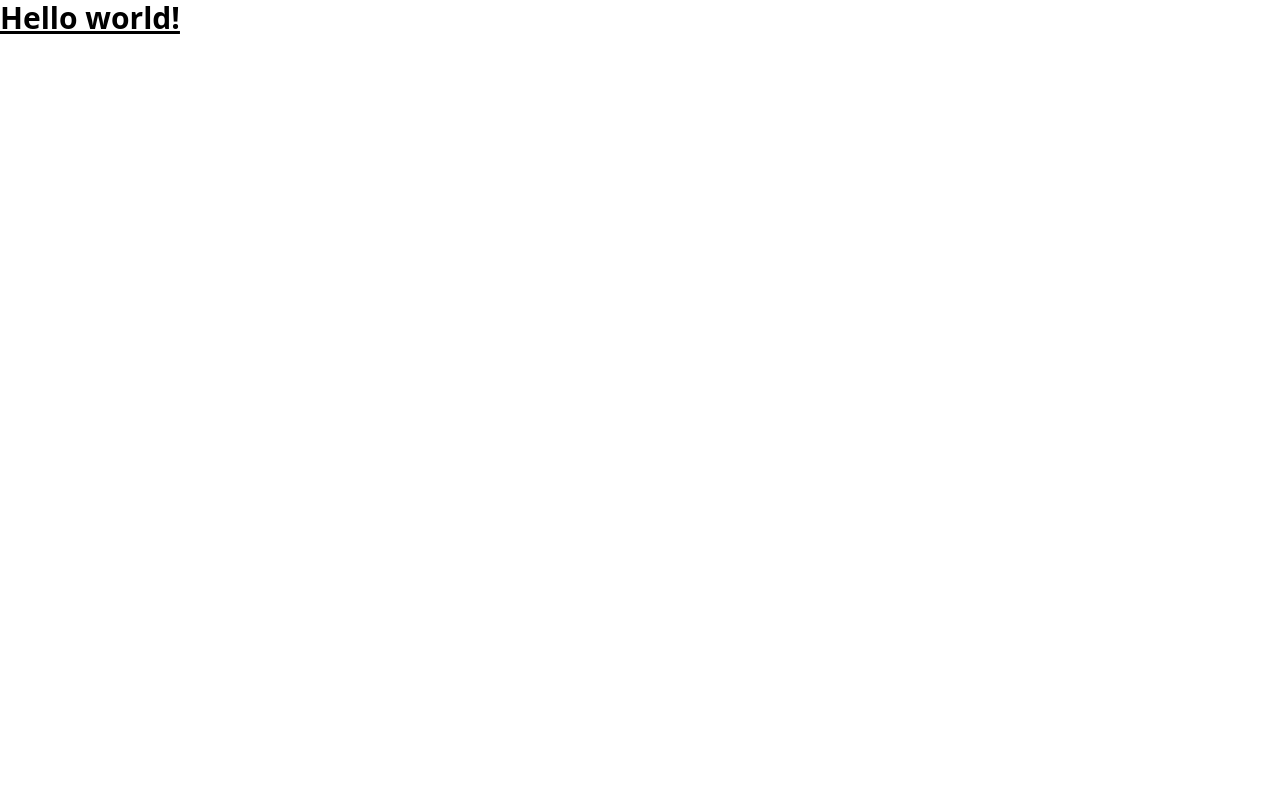
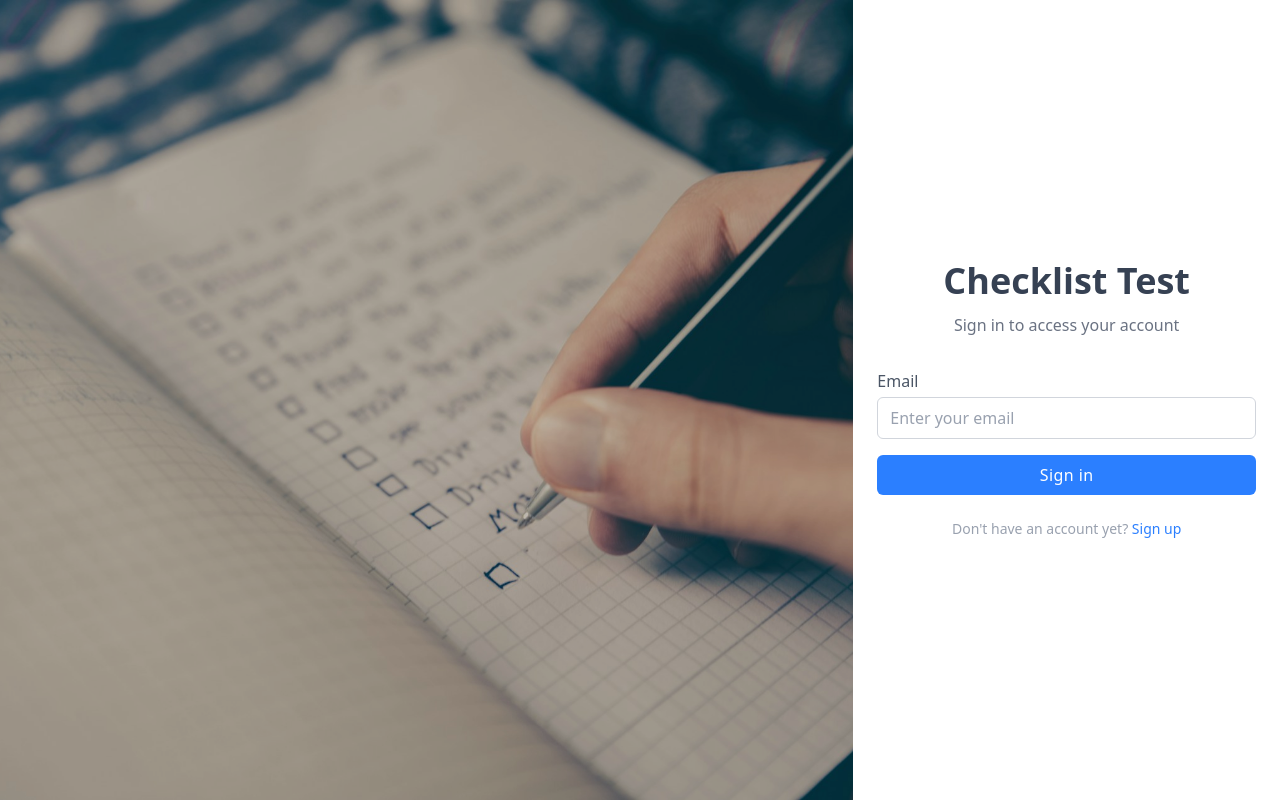
Before and after one commit to dpardox/checklist-test, an Angular app: page /sign-in in a window 1280 px wide. Before the commit this address led to /. Built offline with nearby package versions, Linux system fonts and the light colour scheme.

Commit message:
Implement sign-in feature

```diff
--- a/src/app/app.component.html
+++ b/src/app/app.component.html
@@ -1,3 +1 @@
-<h1 class="text-3xl font-bold underline">
-  Hello world!
-</h1>
+<router-outlet />
--- a/src/app/app.routes.ts
+++ b/src/app/app.routes.ts
@@ -1,3 +1,10 @@
 import { Routes } from '@angular/router';
+import { SignInComponent } from './features/sign-in/sign-in.component';
 
-export const routes: Routes = [];
+export const routes: Routes = [
+  {
+    path: 'sign-in',
+    loadComponent: () => import('./features/sign-in/sign-in.component').then(m => m.SignInComponent)
+  },
+  { path: '', redirectTo: '/sign-in', pathMatch: 'full' },
+];
--- /dev/null
+++ b/src/app/features/sign-in/sign-in.component.html
@@ -0,0 +1,46 @@
+<div class="bg-white">
+  <div class="flex justify-center h-screen">
+    <!-- background image -->
+    <div class="w-2/3 h-screen hidden lg:block filter brightness-75">
+      <img src="/backgrounds/notebook.jpg" alt="Sign In backgroun image" class="object-cover w-full h-full">
+    </div>
+
+    <!-- sign in form -->
+    <div class="flex items-center w-full max-w-md px-6 mx-auto lg:w-2/6">
+      <div class="flex-1">
+        <div class="text-center">
+          <h2 class="text-4xl font-bold text-center text-gray-700">Checklist Test</h2>
+          <p class="mt-3 text-gray-500">Sign in to access your account</p>
+        </div>
+
+        <div class="mt-8">
+          <form>
+            <!-- email field -->
+            <div class="mb-4">
+              <label class="block mb-1 text-gray-600">Email</label>
+              <input type="text"
+                class="w-full border text-gray-700 placeholder-gray-400 border-gray-300 rounded-md py-2 px-3 focus:outline-none focus:border-blue-400"
+                placeholder="Enter your email"
+                autocomplete="off">
+            </div>
+
+            <!-- submit button -->
+            <button
+              class="w-full px-4 py-2 tracking-wide text-white transition-colors duration-200 transform bg-blue-500 rounded-md hover:bg-blue-400 focus:outline-none focus:bg-blue-400">
+              Sign in
+            </button>
+          </form>
+
+          <!-- sign up link -->
+          <p class="mt-6 text-sm text-center text-gray-400">
+            <span>Don't have an account yet?</span>
+            <a href="#"
+              class="text-blue-500 focus:outline-none focus:underline hover:underline">
+              Sign up
+            </a>
+          </p>
+        </div>
+      </div>
+    </div>
+  </div>
+</div>
```
Also changed, not shown: src/app/features/sign-in/sign-in.component.ts (added, +11 -0 lines), public/backgrounds/notebook.jpg (added), src/app/features/sign-in/sign-in.component.css (added), 1 other file (tests, documents, lock files or other folders).
